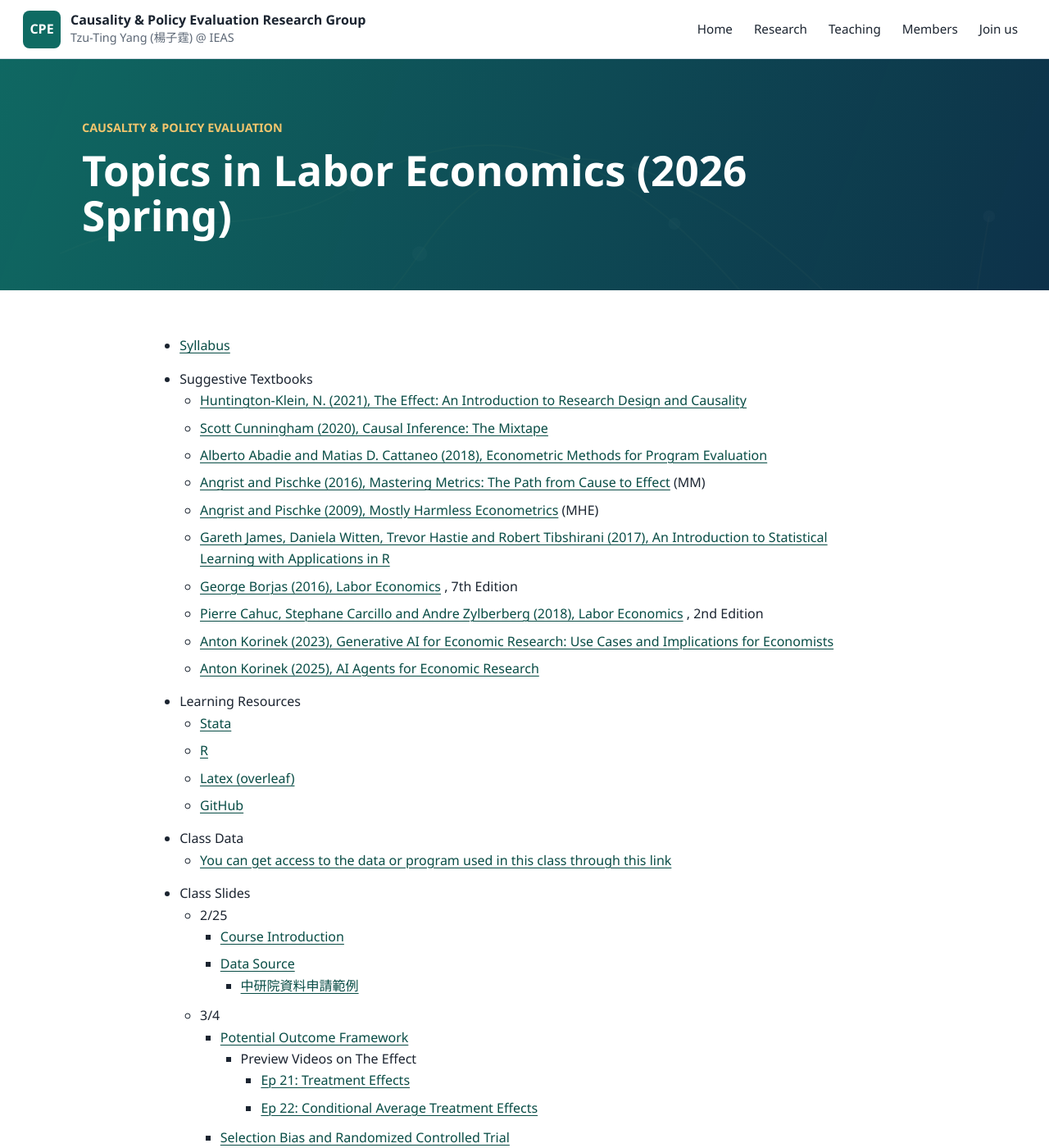
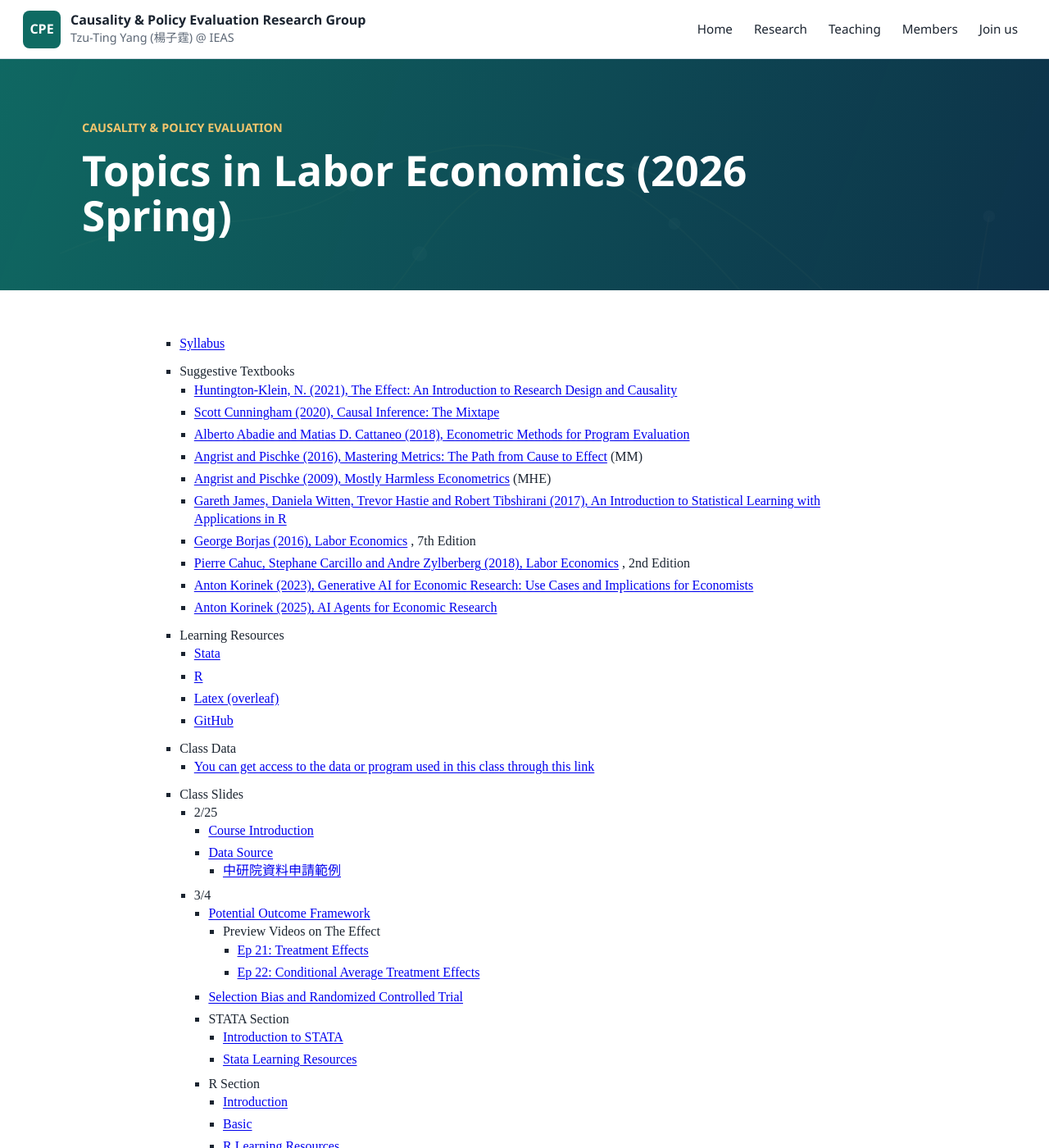
Before and after one commit to ttyangsinica/ttyangsinica.github.io, a Jekyll site: the page built from teaching/2026-topics-in-labor-economics-empirical-methods-and-applications/index.md, in a window 1280 px wide and 1400 px high. Shown: the whole window at 82% size. Built offline with Jekyll 4.4.1, drawn with Linux system fonts in a browser that asks for light colours.

Commit message:
Tune course outline indentation

```diff
--- a/assets/css/main.css
+++ b/assets/css/main.css
@@ -260,19 +260,33 @@ h1 {
 .course-outline,
 .course-outline ul {
   margin-top: 0;
-  margin-bottom: 10px;
+  margin-bottom: 8px;
+  list-style-type: square;
+}
+
+.course-outline {
+  padding-left: 1.35rem;
+  font-family: "Times New Roman", "Noto Serif TC", serif;
+  font-size: 1rem;
+  line-height: 1.38;
 }
 
 .course-outline ul {
-  padding-left: 1.55rem;
+  padding-left: 1.1rem;
 }
 
 .course-outline li {
-  margin-bottom: 7px;
+  margin-bottom: 5px;
 }
 
 .course-outline > li {
-  margin-bottom: 14px;
+  margin-bottom: 12px;
+}
+
+.course-outline a {
+  color: #0000ee;
+  text-decoration: underline;
+  text-underline-offset: 2px;
 }
 
 .site-footer {
@@ -306,7 +320,7 @@ h1 {
   }
 
   .course-outline ul {
-    padding-left: 1.25rem;
+    padding-left: 1rem;
   }
 }
 
```
